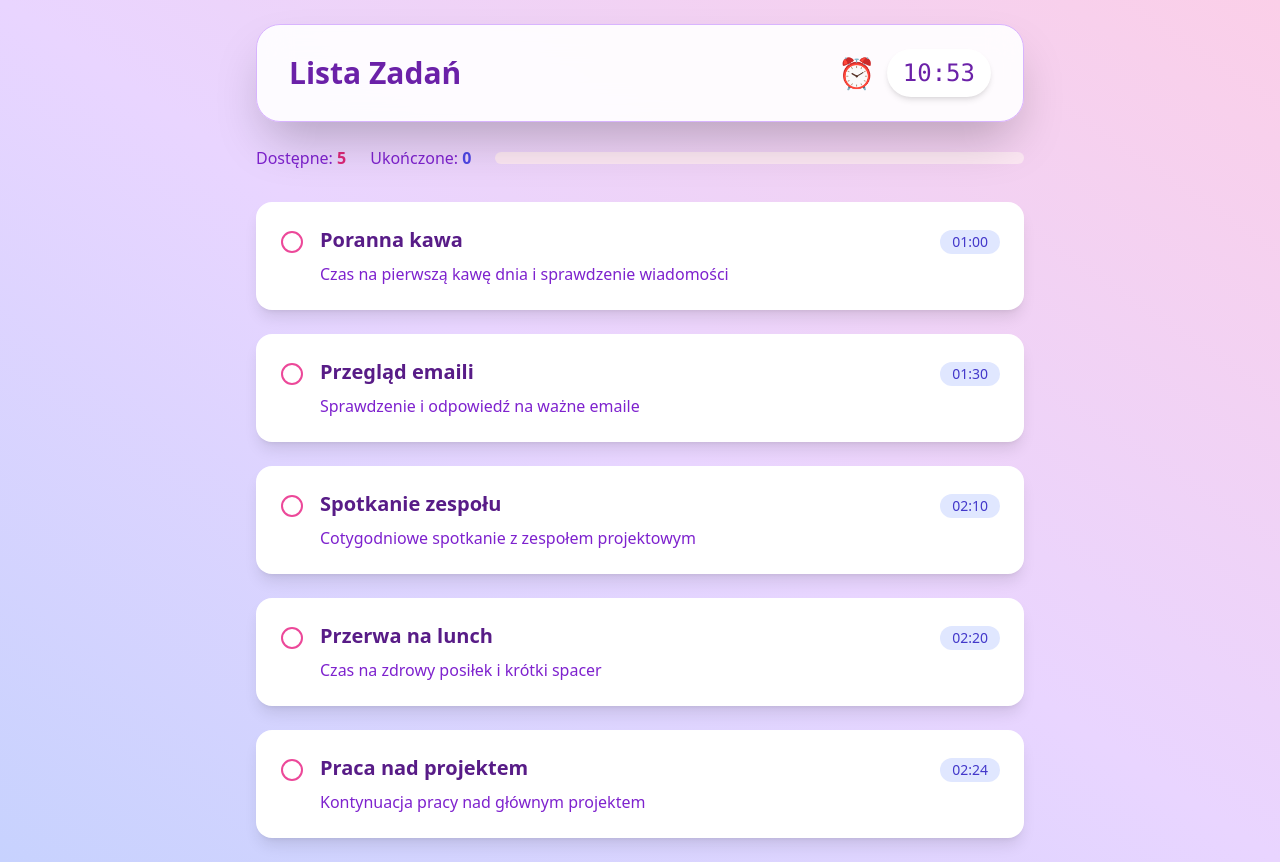
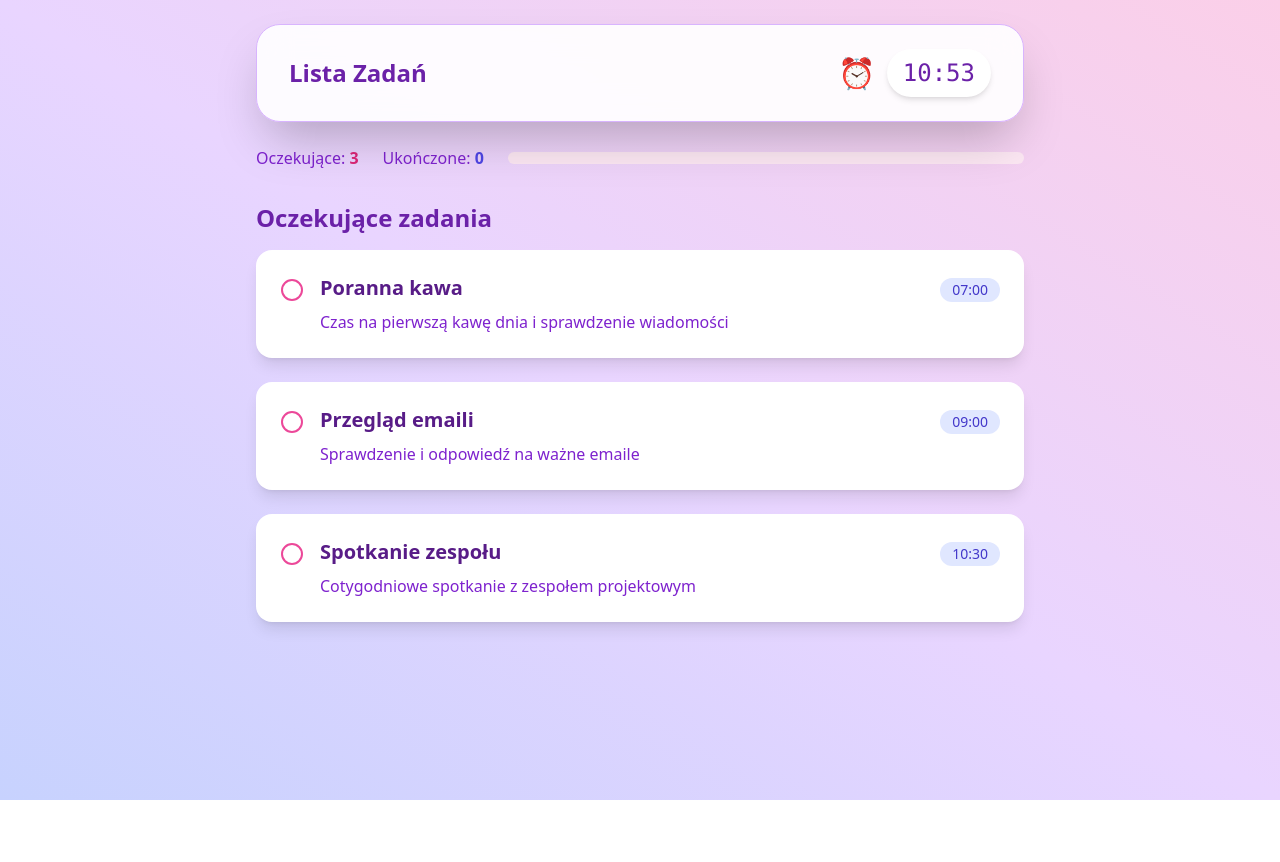
Before and after one commit to qiotrek/BrthApp, a React (Vite) app: page / in a window 1280 px wide. After the commit the page ends 800 px from the top, so only its background shows below. Built offline with nearby package versions, Linux system fonts and the light colour scheme.

Commit message:
Stylowanie ekranu głownego aplikacji

```diff
--- a/src/App.tsx
+++ b/src/App.tsx
@@ -1,4 +1,4 @@
-import React, { useState, useEffect, useRef } from 'react';
+import React, { useState, useEffect } from 'react';
 import { Clock, CheckCircle, Circle, Calendar } from 'lucide-react';
 
 interface Task {
@@ -11,19 +11,16 @@ interface Task {
 }
 
 const initialTasks: Task[] = [
-  { id: 1, title: 'Poranna kawa', description: 'Czas na pierwszą kawę dnia i sprawdzenie wiadomości', time: '01:00', completed: false, visible: false },
-  { id: 2, title: 'Przegląd emaili', description: 'Sprawdzenie i odpowiedź na ważne emaile', time: '01:30', completed: false, visible: false },
-  { id: 3, title: 'Spotkanie zespołu', description: 'Cotygodniowe spotkanie z zespołem projektowym', time: '02:10', completed: false, visible: false },
-  { id: 4, title: 'Przerwa na lunch', description: 'Czas na zdrowy posiłek i krótki spacer', time: '02:20', completed: false, visible: false },
-  { id: 5, title: 'Praca nad projektem', description: 'Kontynuacja pracy nad głównym projektem', time: '02:24', completed: false, visible: false },
+  { id: 1, title: 'Poranna kawa', description: 'Czas na pierwszą kawę dnia i sprawdzenie wiadomości', time: '07:00', completed: false, visible: false },
+  { id: 2, title: 'Przegląd emaili', description: 'Sprawdzenie i odpowiedź na ważne emaile', time: '09:00', completed: false, visible: false },
+  { id: 3, title: 'Spotkanie zespołu', description: 'Cotygodniowe spotkanie z zespołem projektowym', time: '10:30', completed: false, visible: false },
+  { id: 4, title: 'Przerwa na lunch', description: 'Czas na zdrowy posiłek i krótki spacer', time: '12:30', completed: false, visible: false },
+  { id: 5, title: 'Praca nad projektem', description: 'Kontynuacja pracy nad głównym projektem', time: '14:00', completed: false, visible: false },
   { id: 6, title: 'Przegląd dnia', description: 'Podsumowanie wykonanych zadań i planowanie na jutro', time: '17:00', completed: false, visible: false },
   { id: 7, title: 'Czas na relaks', description: 'Moment na odpoczynek i hobby', time: '19:00', completed: false, visible: false },
 ];
 
-const getCurrentTime = (): string => {
-  const now = new Date();
-  return now.toTimeString().slice(0, 5);
-};
+const getCurrentTime = (): string => new Date().toTimeString().slice(0, 5);
 
 const isVisible = (taskTime: string, currentTime: string): boolean => {
   const [h1, m1] = taskTime.split(':').map(Number);
@@ -35,19 +32,12 @@ export default function App() {
   const [tasks, setTasks] = useState<Task[]>([]);
   const [currentTime, setCurrentTime] = useState<string>(getCurrentTime());
 
-  // Load tasks and completed from localStorage on mount
   useEffect(() => {
     const saved = localStorage.getItem('completedTasks');
     const completedIds: number[] = saved ? JSON.parse(saved) : [];
-    const loaded = initialTasks.map(t => ({
-      ...t,
-      completed: completedIds.includes(t.id),
-      visible: false,
-    }));
-    setTasks(loaded);
+    setTasks(initialTasks.map(t => ({ ...t, completed: completedIds.includes(t.id), visible: false })));
   }, []);
 
-  // Update visibility each minute
   useEffect(() => {
     const update = () => {
       const now = getCurrentTime();
@@ -59,28 +49,26 @@ export default function App() {
     return () => clearInterval(timer);
   }, []);
 
-  // Toggle and save directly
   const toggle = (id: number) => {
     setTasks(prev => {
-      const updated = prev.map(t =>
-        t.id === id ? { ...t, completed: !t.completed } : t
-      );
-      const completedIds = updated.filter(t => t.completed).map(t => t.id);
-      localStorage.setItem('completedTasks', JSON.stringify(completedIds));
+      const updated = prev.map(t => t.id === id ? { ...t, completed: !t.completed } : t);
+      localStorage.setItem('completedTasks', JSON.stringify(updated.filter(t => t.completed).map(t => t.id)));
       return updated;
     });
   };
 
-  const visibleTasks = tasks.filter(t => t.visible);
-  const completedCount = visibleTasks.filter(t => t.completed).length;
-  const percent = visibleTasks.length ? (completedCount / visibleTasks.length) * 100 : 0;
+  const visibleTasks = tasks.filter(t => t.visible && !t.completed);
+  const completedTasks = tasks.filter(t => t.visible && t.completed);
+  const completedCount = completedTasks.length;
+  const totalVisible = visibleTasks.length + completedTasks.length;
+  const percent = totalVisible ? (completedCount / totalVisible) * 100 : 0;
 
   return (
     <div className="min-h-screen bg-gradient-to-tr from-indigo-200 via-purple-200 to-pink-200 p-6">
       <div className="max-w-3xl mx-auto">
         <header className="mb-8">
           <div className="bg-white/90 backdrop-blur-lg rounded-3xl shadow-2xl py-6 px-8 flex justify-between items-center border border-purple-300">
-            <h1 className="text-3xl font-extrabold text-purple-800 flex items-center gap-4">
+            <h1 className="text-2xl font-extrabold text-purple-800 flex items-center gap-4">
               Lista Zadań
             </h1>
             <div className="flex items-center gap-3">
@@ -91,7 +79,7 @@ export default function App() {
             </div>
           </div>
           <div className="mt-6 flex items-center gap-6 text-purple-700">
-            <span>Dostępne: <strong className="text-pink-600">{visibleTasks.length}</strong></span>
+            <span>Oczekujące: <strong className="text-pink-600">{visibleTasks.length}</strong></span>
             <span>Ukończone: <strong className="text-indigo-600">{completedCount}</strong></span>
             <div className="flex-1">
               <div className="w-full bg-pink-100 rounded-full h-3 overflow-hidden">
@@ -104,32 +92,59 @@ export default function App() {
           </div>
         </header>
 
-        <main className="space-y-6">
-          {visibleTasks.length === 0 ? (
-            <div className="bg-white/90 rounded-3xl shadow-lg p-12 text-center border border-purple-100">
-              <Clock className="w-24 h-24 text-purple-300 mx-auto mb-6" />
-              <h2 className="text-2xl font-semibold text-purple-700 mb-3">Brak zadań</h2>
-              <p className="text-purple-500">Zadania pojawią się o odpowiedniej godzinie</p>
-            </div>
-          ) : (
-            visibleTasks.map((task, idx) => (
+        <main className="space-y-8">
+          {/* Pending Tasks */}
+          {visibleTasks.length > 0 && (
+            <section>
+              <h2 className="text-2xl font-semibold text-purple-800 mb-4">Oczekujące zadania</h2>
+              <div className="space-y-6">
+                {visibleTasks.map((task, idx) => (
                   <div
                     key={task.id}
-                className={`relative bg-white rounded-2xl shadow-lg p-6 flex gap-4 items-start transition-transform duration-300 hover:-translate-y-1 hover:shadow-2xl ${task.completed ? 'opacity-70 grayscale' : ''}`}
-                style={{ animation: `fadeIn 0.5s ease-out`, animationDelay: `${idx * 150}ms` }}
+                    className="bg-white rounded-2xl shadow-lg p-6 flex gap-4 items-start transition-transform duration-300 hover:-translate-y-1 hover:shadow-2xl animate-fadeIn"
+                    style={{ animationDelay: `${idx * 150}ms` }}
                   >
                     <button onClick={() => toggle(task.id)} className="mt-1">
-                  {task.completed ? <CheckCircle className="w-6 h-6 text-indigo-600" /> : <Circle className="w-6 h-6 text-pink-500 hover:text-pink-700" />}
+                      <Circle className="w-6 h-6 text-pink-500 hover:text-pink-700" />
                     </button>
                     <div className="flex-1">
                       <div className="flex justify-between items-baseline mb-2">
-                    <h3 className={`text-xl font-semibold ${task.completed ? 'line-through text-purple-400' : 'text-purple-900'}`}>{task.title}</h3>
+                        <h3 className="text-xl font-semibold text-purple-900">{task.title}</h3>
                         <span className="text-sm font-medium bg-indigo-100 text-indigo-700 px-3 py-0.5 rounded-full">{task.time}</span>
                       </div>
-                  <p className={`${task.completed ? 'line-through text-purple-400' : 'text-purple-700'}`}>{task.description}</p>
+                      <p className="text-purple-700">{task.description}</p>
                     </div>
                   </div>
-            ))
+                ))}
+              </div>
+            </section>
+          )}
+
+          {/* Completed Tasks */}
+          {completedTasks.length > 0 && (
+            <section>
+              <h2 className="text-2xl font-semibold text-purple-800 mb-4">Zrealizowane zadania</h2>
+              <div className="space-y-6">
+                {completedTasks.map((task, idx) => (
+                  <div
+                    key={task.id}
+                    className="bg-white/80 rounded-2xl shadow-inner p-6 flex gap-4 items-start opacity-75 grayscale animate-fadeIn"
+                    style={{ animationDelay: `${idx * 150}ms` }}
+                  >
+                    <button onClick={() => toggle(task.id)} className="mt-1">
+                      <CheckCircle className="w-6 h-6 text-green-500 hover:text-green-700" />
+                    </button>
+                    <div className="flex-1">
+                      <div className="flex justify-between items-baseline mb-2">
+                        <h3 className="text-xl font-semibold text-gray-500 line-through">{task.title}</h3>
+                        <span className="text-sm font-medium bg-green-100 text-green-700 px-3 py-0.5 rounded-full">{task.time}</span>
+                      </div>
+                      <p className="text-gray-500 line-through">{task.description}</p>
+                    </div>
+                  </div>
+                ))}
+              </div>
+            </section>
           )}
         </main>
       </div>
@@ -139,6 +154,9 @@ export default function App() {
           from { opacity: 0; transform: translateY(20px); }
           to { opacity: 1; transform: translateY(0); }
         }
+        .animate-fadeIn {
+          animation: fadeIn 0.5s ease-out forwards;
+        }
       `}</style>
     </div>
   );
```
Lines whose indentation alone changed are shown as unchanged.
